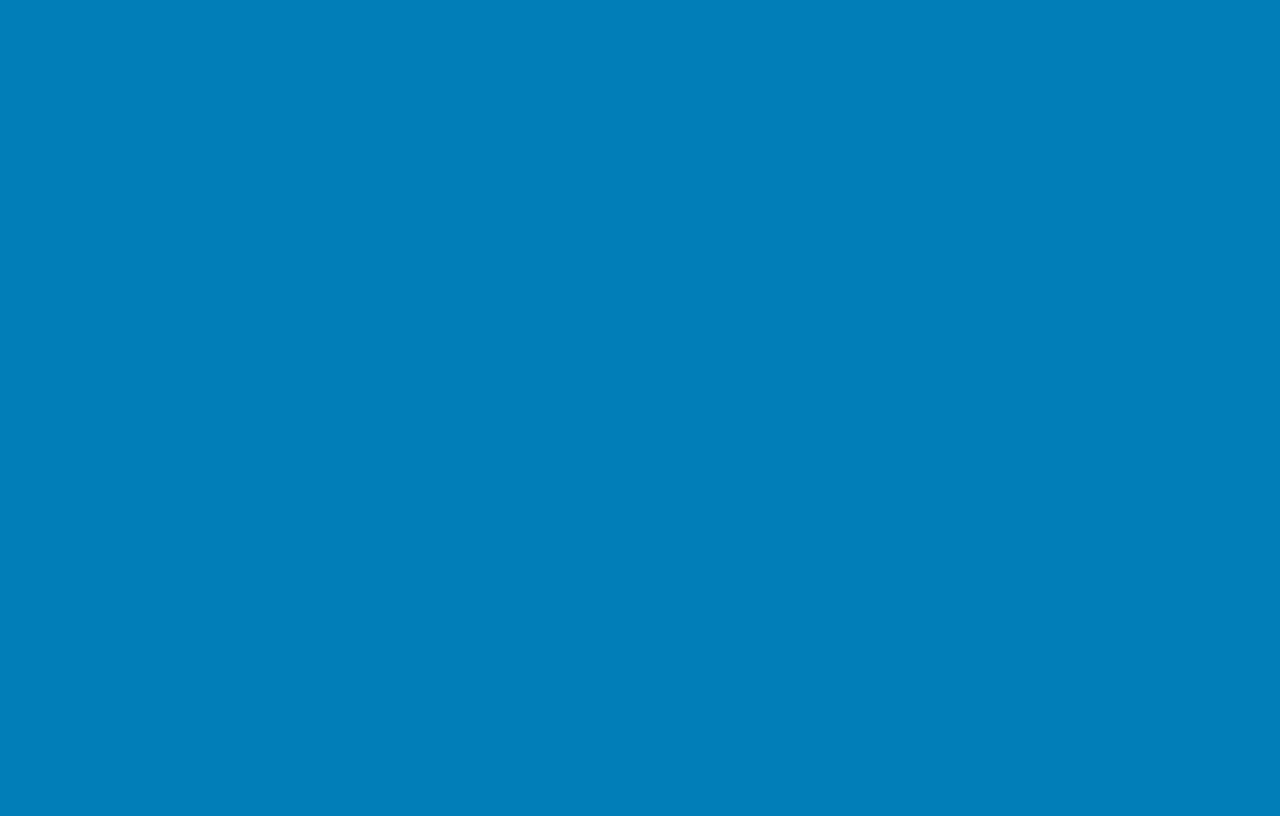
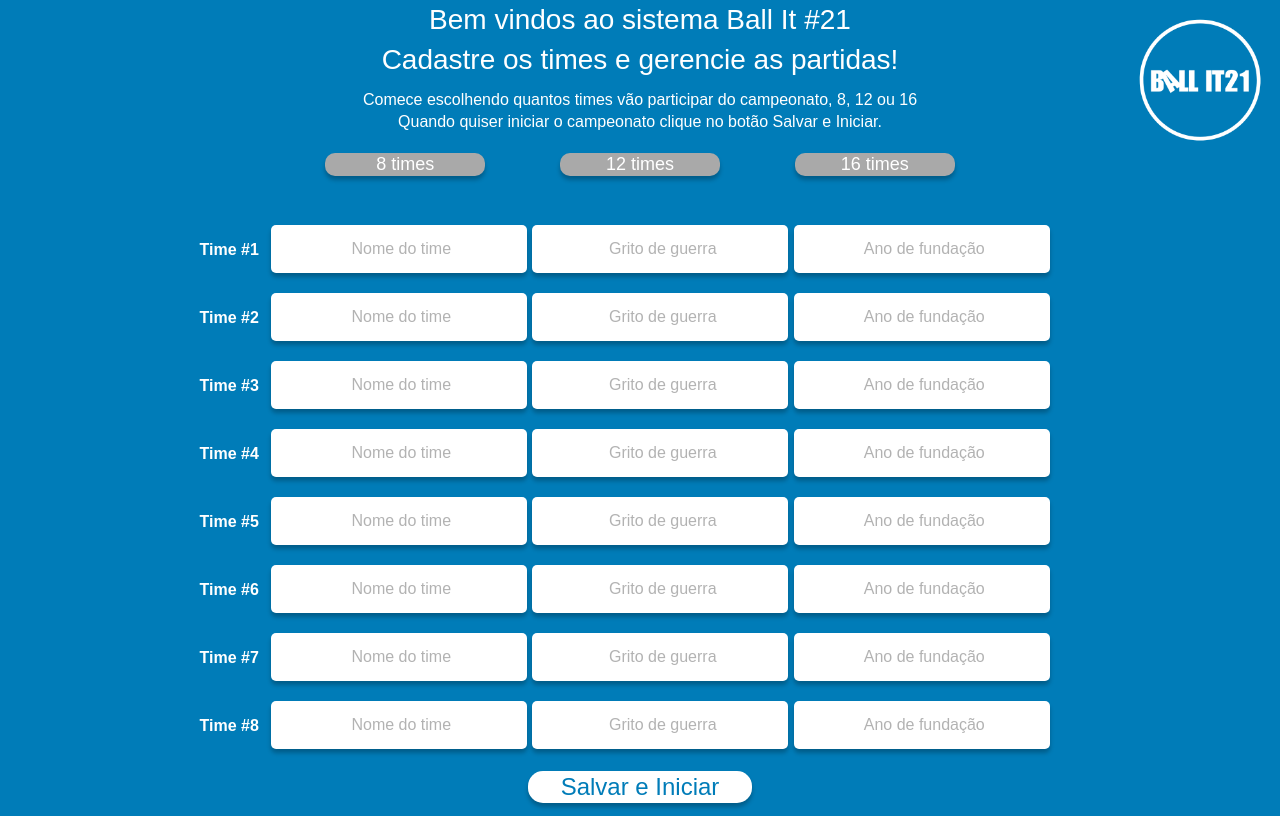
Before and after one commit to kassiaschipper/ballit21-front, a React (Vite) app: page / in a window 1280 px wide. Before the commit this address had no page. Built offline with nearby package versions, Linux system fonts and the light colour scheme.

Commit message:
Implemented and updated componentes to shuffle the teams; Implemented component to manage the matches;

```diff
--- a/src/components/App.jsx
+++ b/src/components/App.jsx
@@ -2,6 +2,7 @@ import GlobalStyle from "../assets/style/GlobalStyle";
 import { BrowserRouter, Routes, Route } from "react-router-dom";
 import Home from "./home/Home";
 import Matches from "./matches/Matches";
+import Match from "./matches/Match";
 
 export default function App() {
   return (
@@ -9,8 +10,9 @@ export default function App() {
       <GlobalStyle />
       <BrowserRouter>
         <Routes>
-          <Route path="/registration" element={<Home />} />
-          <Route path="matches" element={<Matches />} />
+          <Route path="/" element={<Home />} />
+          <Route path="/matches" element={<Matches />} />
+          <Route path="/match/:id" element={<Match />} />
         </Routes>
       </BrowserRouter>
     </>
--- a/src/components/home/Home.jsx
+++ b/src/components/home/Home.jsx
@@ -1,7 +1,7 @@
 import styled from "styled-components";
 import BallitLogo from "../../assets/images/BallItLogo.png";
-import { useState, useEffect } from "react";
-import { postTeams } from "../../service/ballit21Service";
+import { useState } from "react";
+import { insertMatches, postTeams } from "../../service/ballit21Service";
 import { useNavigate } from "react-router-dom";
 
 export default function Home() {
@@ -21,7 +21,6 @@ export default function Home() {
   );
   const navigate = useNavigate();
 
-
   //Quando o botão for clicado vai receber o número de times escolhido, 8,12,16
   //é atualizado e cria uma nova lista de times com o tamanho de teamsOptions
   const handleButtonClick = (teamsOptions) => {
@@ -40,27 +39,23 @@ export default function Home() {
     const newTeams = [...teams];
     newTeams[index][field] = value;
     setTeams(newTeams);
-
   };
 
-const registrations = Array.from({ length: numberOfTeams });
+  const registrations = Array.from({ length: numberOfTeams });
 
   function sendForm(e) {
     e.preventDefault();
     setDisabledInput(true);
 
     postTeams(teams)
-      .then((res) => {
-        console.log(res.data);
+      .then(() => {
+        let shuffled = shuffleTeams(teams);
+        sendMatchesData(shuffled);
       })
-      .catch((res) => {
-        console.log(res);
+      .catch((error) => {
+        alert(error);
       });
   }
-
-  useEffect(() => {
-    console.log(teams);
-  }, [teams]);
 
   //função para embaralhar o array com os times
   function shuffleTeams(teams) {
@@ -75,6 +70,25 @@ const registrations = Array.from({ length: numberOfTeams });
     }
     // Retorna o array embaralhado
     return teams;
+  }
+
+  function creatingMatches(shuffledTeams) {
+    let newMatches = [];
+    for (let i = 0; i < shuffledTeams.length - 1; i += 2) {
+      newMatches.push({
+        teamA_name: shuffledTeams[i].name,
+        teamB_name: shuffledTeams[i + 1].name,
+      });
+    }
+    return newMatches;
+  }
+  function sendMatchesData(shuffledTeams) {
+    let matches = creatingMatches(shuffledTeams);
+    insertMatches(matches).then((res) => {
+      navigate("/matches", { state: { teams: res.data.data } });
+    }).catch((error) => {
+      alert(error);
+    });
   }
 
   return (
@@ -135,10 +149,10 @@ const registrations = Array.from({ length: numberOfTeams });
           </RegistrationWrapper>
         ))}
         <ButtonWrapper>
-          <button type="submit" disabled={disabledInput} onClick={() => {
-            let shuffled = shuffleTeams(teams);
-            navigate("/matches", { state: { teams: shuffled } })
-          }}>
+          <button
+            type="submit"
+            disabled={disabledInput}
+          >
             Salvar e Iniciar
           </button>
         </ButtonWrapper>
--- /dev/null
+++ b/src/components/matches/Match.jsx
@@ -0,0 +1,60 @@
+import styled from "styled-components";
+import BallitLogo from "../../assets/images/BallItLogo.png";
+import { useLocation } from "react-router-dom";
+import { useState } from "react";
+//import { insertMatches } from "../../service/ballit21Service";
+// import { useNavigate } from "react-router-dom";
+
+export default function Match() {
+  const location = useLocation();
+  const [match,setMatch] = useState(location.state?.match || []);
+
+  // Chega só o id
+  // Busca o match pelo id
+  // Mostra as informações da partida
+  // Ao clicar em algum botão, tem que dar update no match e chamar o get de novo, para atualizar as informações do jogo
+
+  return (
+    <>
+      <LogoWrapper>
+        <img src={BallitLogo} alt="Logo Ball It"></img>
+      </LogoWrapper>
+      <TitleWrapper>
+        {match.teama_name} VS {match.teamb_name}
+      </TitleWrapper>
+       {match.teama_blot} - {match.teamb_blot}<br/>
+       {match.teama_plif} - {match.teamb_plif}<br/>
+       {match.teama_punishment} - {match.teamb_punishment}
+
+    </>
+  );
+}
+
+const TitleWrapper = styled.div`
+  height: auto;
+  width: 70vw;
+  margin: 0 auto;
+  color: white;
+  font-size: 28px;
+  text-align: center;
+  line-height: 2.5rem;
+  margin-top: 10px;
+
+  p {
+    font-size: 16px;
+    line-height: 1.4rem;
+    margin-top: 1%;
+    margin-bottom: 1%;
+  }
+`;
+const LogoWrapper = styled.div`
+  width: 10rem;
+  height: 10rem;
+  position: fixed;
+  top: 0;
+  right: 0;
+  img {
+    max-width: 100%;
+    max-height: 100%;
+  }
+`;
--- a/src/components/matches/Matches.jsx
+++ b/src/components/matches/Matches.jsx
@@ -1,10 +1,24 @@
 import styled from "styled-components";
 import BallitLogo from "../../assets/images/BallItLogo.png";
 import { useLocation } from "react-router-dom";
+//import { useEffect } from "react";
+//import { insertMatches } from "../../service/ballit21Service";
+import { useNavigate } from "react-router-dom";
 
 export default function Matches() {
   const location = useLocation();
   const registrations = location.state?.teams || [];
+
+  const navigate = useNavigate();
+
+  function handleNavigation(match) {
+    if(match.winnerid != null) {
+      alert('Jogo finalizado');
+    }
+    else {
+      navigate(`/match/${match.id}`, { state: {match: match} });
+    }
+  }
 
   return (
     <>
@@ -16,19 +30,22 @@ export default function Matches() {
         <p>Clique nos cards para iniciar a partida que escolher</p>
       </TitleWrapper>
       <MatchesWrapper>
-        {registrations.map((_, index) =>
-          index % 2 !== 0 ? (
-            <></>
-          ) : (
-            <CardWrapper key={index}>
+        {registrations.map(
+          (_, index) => (
+            <CardWrapper
+              key={registrations[index]}
+              //onClick={()=> navigate(`/matches/${registrations[index].id}`, { state: {match: registrations[index]} })}
+              onClick={() =>handleNavigation(registrations[index])}
+
+            >
               <p>
-                <span>{registrations[index].name}</span> VS{" "}
-                <span>{registrations[index + 1].name}</span>
+                {}
+                <span>{registrations[index].teama_name}</span> VS{" "}
+                <span>{registrations[index].teamb_name}</span>
               </p>
             </CardWrapper>
           )
         )}
-        {}
       </MatchesWrapper>
     </>
   );
--- a/src/service/ballit21Service.jsx
+++ b/src/service/ballit21Service.jsx
@@ -11,8 +11,12 @@ function postTeams(teams){
 
 function getTeams(){
     const promisse = axios.get(`${BASE_URL}/registration`)
-    return promisse
+    return promisse;
 }
 
+function insertMatches(matches){
+    const promisse = axios.post(`${BASE_URL}/match`, matches)
+    return promisse;
+}
 
-export{postTeams, getTeams }
+export{postTeams, getTeams, insertMatches }
```
